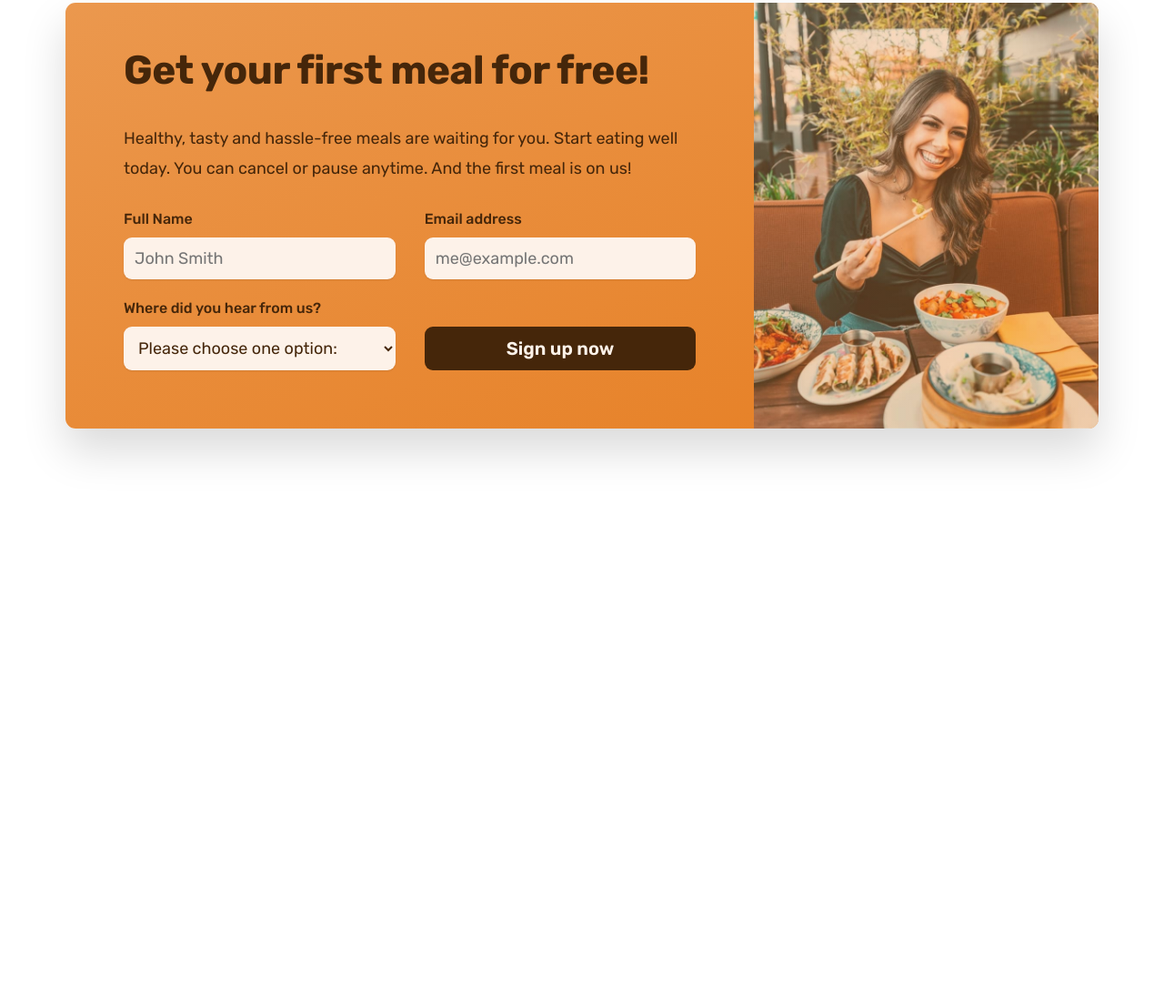
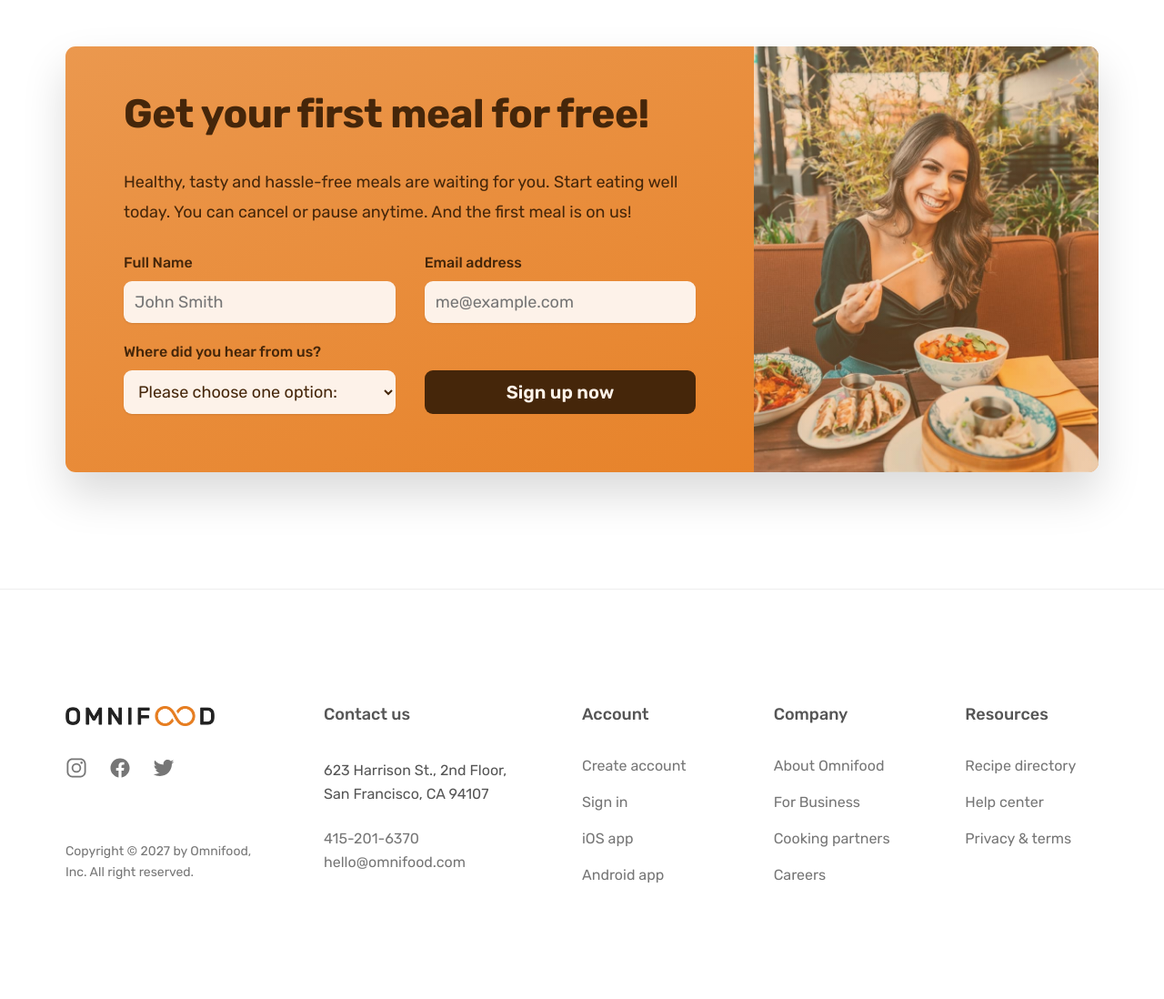
Before and after one commit to HongLinLiao/Omnifood, a website: page src/index.html in a window 1280 px wide. Shown: the part 5980-7078 px from the top of the page at 91% size. Before the commit the page ends 6547 px from the top, so only its background shows below. Drawn offline with nearby package versions, Linux system fonts and the light colour scheme; files that its build step writes are made by us from their sources; files whose address does not match are found by name.

Commit message:
footer complete

```diff
--- a/src/index.html
+++ b/src/index.html
@@ -518,7 +518,7 @@
       </section>
 
       <!-- CTA -->
-      <section class="section-cta mt-12 mb-12">
+      <section class="section-cta">
         <div class="container">
           <div class="cta">
             <div class="cta-text-box">
@@ -574,6 +574,76 @@
       </section>
     </main>
 
+    <footer class="footer">
+      <div class="container grid grid-footer">
+        <div class="logo-col">
+          <a href="#" class="footer-logo"
+            ><img class="logo" src="img/omnifood-logo.png" alt="Omnifood logo"
+          /></a>
+          <ul class="social-links">
+            <li>
+              <a href="#" class="footer-link"
+                ><ion-icon class="social-icon" name="logo-instagram"></ion-icon
+              ></a>
+            </li>
+            <li>
+              <a href="#" class="footer-link"
+                ><ion-icon class="social-icon" name="logo-facebook"></ion-icon
+              ></a>
+            </li>
+            <li>
+              <a href="#" class="footer-link"
+                ><ion-icon class="social-icon" name="logo-twitter"></ion-icon
+              ></a>
+            </li>
+          </ul>
+          <p class="copyright">
+            Copyright &copy; 2027 by Omnifood, Inc. All right reserved.
+          </p>
+        </div>
+        <div class="address-col">
+          <p class="footer-heading">Contact us</p>
+          <address class="contacts">
+            <p class="address">
+              623 Harrison St., 2nd Floor, San Francisco, CA 94107
+            </p>
+            <p>
+              <a class="footer-link" href="tel:415-201-6370">415-201-6370</a
+              ><br /><a class="footer-link" href="mailto:hello@omnifood.com"
+                >hello@omnifood.com</a
+              >
+            </p>
+          </address>
+        </div>
+        <div class="nav-col">
+          <p class="footer-heading">Account</p>
+          <ul class="footer-nav">
+            <li><a href="#" class="footer-link">Create account</a></li>
+            <li><a href="#" class="footer-link">Sign in</a></li>
+            <li><a href="#" class="footer-link">iOS app</a></li>
+            <li><a href="#" class="footer-link">Android app</a></li>
+          </ul>
+        </div>
+        <div class="nav-col">
+          <p class="footer-heading">Company</p>
+          <ul class="footer-nav">
+            <li><a href="#" class="footer-link">About Omnifood</a></li>
+            <li><a href="#" class="footer-link">For Business</a></li>
+            <li><a href="#" class="footer-link">Cooking partners</a></li>
+            <li><a href="#" class="footer-link">Careers</a></li>
+          </ul>
+        </div>
+        <div class="nav-col">
+          <p class="footer-heading">Resources</p>
+          <ul class="footer-nav">
+            <li><a href="#" class="footer-link">Recipe directory</a></li>
+            <li><a href="#" class="footer-link">Help center</a></li>
+            <li><a href="#" class="footer-link">Privacy & terms</a></li>
+          </ul>
+        </div>
+      </div>
+    </footer>
+
     <script
       type="module"
       src="https://unpkg.com/ionicons@5.5.2/dist/ionicons/ionicons.esm.js"
--- a/src/scss/components/_cta.scss
+++ b/src/scss/components/_cta.scss
@@ -1,6 +1,8 @@
 @import "button";
 
 .section-cta {
+  padding: 4.8rem 0 12.8rem 0;
+
   .cta {
     display: grid;
     grid-template-columns: 2fr 1fr;
--- /dev/null
+++ b/src/scss/layout/_footer.scss
@@ -0,0 +1,74 @@
+.footer {
+  padding: 12.8rem 0;
+  border-top: 1px solid #eee;
+
+  .grid-footer {
+    grid-template-columns: 1.5fr 1.5fr 1fr 1fr 1fr;
+  }
+
+  .logo-col {
+    display: flex;
+    flex-direction: column;
+  }
+
+  &-heading {
+    font-size: 1.8rem;
+    font-weight: 500;
+    margin-bottom: 4rem;
+  }
+
+  &-nav {
+    list-style: none;
+    display: flex;
+    flex-direction: column;
+    gap: 2.4rem;
+  }
+
+  &-logo {
+    display: block;
+    margin-bottom: 3.2rem;
+  }
+
+  .social-links {
+    list-style: none;
+    display: flex;
+    gap: 2.4rem;
+
+    .social-icon {
+      height: 2.4rem;
+      width: 2.4rem;
+    }
+  }
+
+  .copyright {
+    font-size: 1.4rem;
+    color: #767676;
+    line-height: 1.6;
+    margin-top: auto;
+  }
+
+  .address {
+    margin-bottom: 2.4rem;
+  }
+
+  .footer-link {
+    &:link,
+    &:visited {
+      text-decoration: none;
+      font-size: 1.6rem;
+      color: #767676;
+      transition: all 0.3s;
+    }
+
+    &:hover,
+    &:active {
+      color: $color-text-medium;
+    }
+  }
+
+  .contacts {
+    font-style: normal;
+    font-size: 1.6rem;
+    line-height: 1.6;
+  }
+}
--- a/src/scss/layout/_header.scss
+++ b/src/scss/layout/_header.scss
@@ -5,10 +5,6 @@
   background-color: $color-tints;
   height: 9.6rem;
   padding: 0 4.8rem;
-
-  .logo {
-    height: 2.2rem;
-  }
 
   .main-nav {
     &-list {
--- a/src/scss/style.scss
+++ b/src/scss/style.scss
@@ -5,6 +5,7 @@
 @import "utils/grid";
 @import "utils/helper";
 @import "layout/header";
+@import "layout/footer";
 @import "components/hero";
 @import "components/delivered";
 @import "components/featured";
--- a/src/scss/utils/_grid.scss
+++ b/src/scss/utils/_grid.scss
@@ -14,13 +14,9 @@
     align-items: center;
   }
 
-  &-2-cols {
-    grid-template-columns: repeat(2, 1fr);
-  }
-  &-3-cols {
-    grid-template-columns: repeat(3, 1fr);
-  }
-  &-4-cols {
-    grid-template-columns: repeat(4, 1fr);
+  @for $val from 1 through 12 {
+    &-#{$val}-cols {
+      grid-template-columns: repeat($val, 1fr);
+    }
   }
 }
--- a/src/scss/utils/_helper.scss
+++ b/src/scss/utils/_helper.scss
@@ -83,8 +83,12 @@
   letter-spacing: 0.75px;
 }
 
-/*#region Heading */
+/*#endregion Heading */
 
 .text-center {
   text-align: center;
 }
+
+.logo {
+  height: 2.2rem;
+}
```
